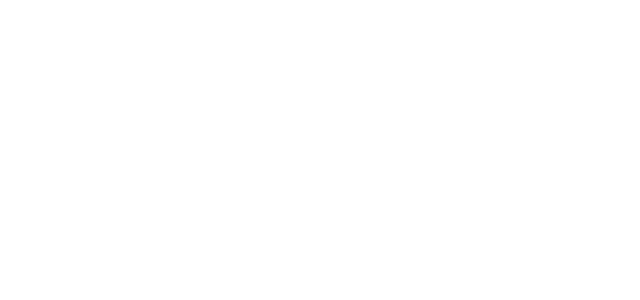
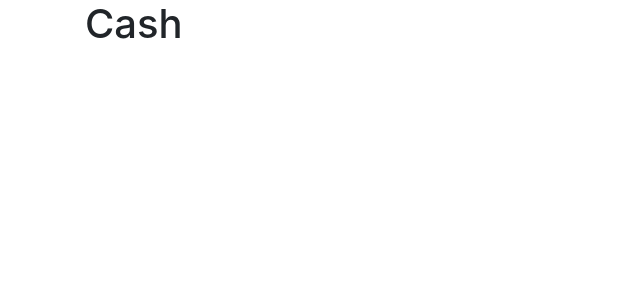
Before and after one commit to kevmich/CMPS285-Fall2020-Section2-Group-3, a React (Create React App) app in the folder KitchenVideoSystem/ClientApp/: page /CashierScreen in a window 1280 px wide. Shown: the top 300 px of the page, without its empty margins (0-640 px from the left). Built offline with nearby package versions, Linux system fonts and the light colour scheme.

Commit message:
Made cashier screen

```diff
--- a/KitchenVideoSystem/ClientApp/src/App.js
+++ b/KitchenVideoSystem/ClientApp/src/App.js
@@ -2,7 +2,8 @@
 import { Route } from 'react-router';
 import { Layout } from './components/Layout';
 import { Home } from './components/Home';
-import Login  from './components/Login';
+import  Login  from './components/Login';
+import  CashierScreen  from './components/CashierScreen';
 
 
 import './custom.css'
@@ -15,7 +16,7 @@
       <Layout>
         <Route exact path='/' component={Home} />
         <Route exact path='/login' component={Login} />
-
+        <Route exact path= '/CashierScreen' component={CashierScreen} />
       </Layout>
     );
   }
--- /dev/null
+++ b/KitchenVideoSystem/ClientApp/src/components/CashierScreen.js
@@ -0,0 +1,11 @@
+import React, { Component } from 'react';
+
+export default class CashierScreen extends Component {
+    render() {
+        return (
+            <div>
+              <h1> Cash </h1>
+            </div>
+        );
+    }
+}
```
